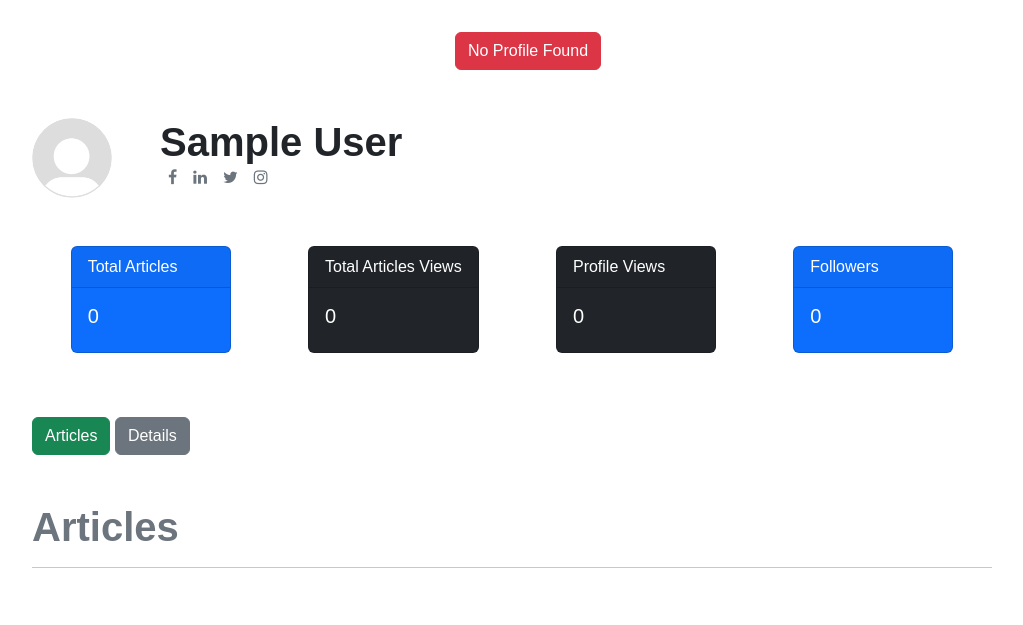
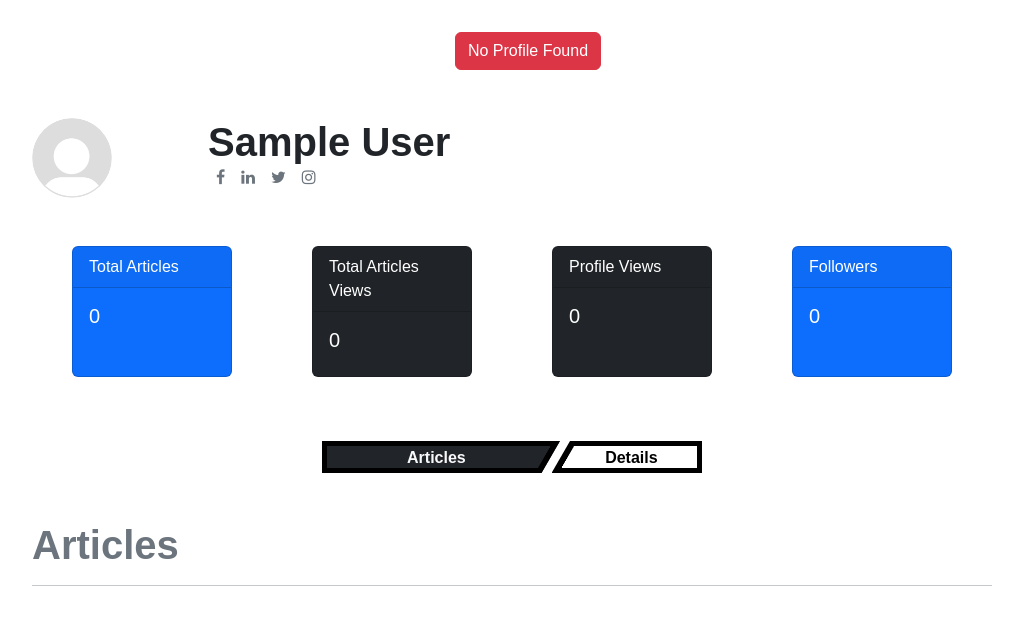
Before and after one commit to ayyaninam/thepepin-1st, a Django app: page /profile-view/1 in a window 1280 px wide. Shown: the part 102-727 px from the top of the page, without its empty margins (128-1151 px from the left). Run offline with Django 5.2, Linux system fonts and the light colour scheme; the visitor is signed in with stand-in values (Sample User, id 1); data comes from the database, SQL or seed files in the repository; data that the repository does not hold is empty.

Commit message:
Styling and Minor Changes

```diff
--- a/base/views.py
+++ b/base/views.py
@@ -62,7 +62,6 @@
 
 def forget_password_view(request):
     if request.method == "POST":
-        print(request.POST)
         form = ForgetPassswordForm(None, request.POST)
         if form.is_valid():
             form.save()
@@ -119,7 +118,6 @@
     try:
         user = User.objects.get(id=id)
         all_articles = Article.objects.filter(user=user).order_by('-published_date')
-        print(all_articles)
         if not user == request.user:
             user.profile_views = user.profile_views + 1
         user.save()
--- a/static/base/css/style.css
+++ b/static/base/css/style.css
@@ -401,6 +401,7 @@
     background-color: rgba(255, 255, 255, 0.70);
 }
 
+
 .first_profile_encloser .pp{
     width: 5rem;
     height: 5rem;
@@ -443,3 +444,83 @@
   box-shadow: none;
   outline: 0 none;
 }
+
+
+.article__encloser .pp{
+    width: 2rem;
+    height: 2rem;
+    border-radius: 100rem;
+}
+
+
+
+.dj__shifter__buttons {
+    justify-content: center;
+    align-items: center;
+    display: flex;
+    margin: 0 auto;
+    flex-wrap: wrap;
+    max-width: 100%;
+    width: 380px;
+    gap: 10px;
+    --b: 5px;   /* the border thickness */
+    --h: 2em; /* the height */
+  }
+
+  .dj__shifter__buttons button {
+    --_c: rgb(0, 0, 0);
+    flex: calc(1.25 + var(--_s,0));
+    min-width: 0;
+    font-size: 1rem;
+    font-weight: bold;
+    height: var(--h);
+    cursor: pointer;
+    color: var(--_c);
+    border: var(--b) solid var(--_c);
+    background:
+      conic-gradient(at calc(100% - 1.3*var(--b)) 0,var(--_c) 209deg, #0000 211deg)
+      border-box;
+    clip-path: polygon(0 0,100% 0,calc(100% - 0.577*var(--h)) 100%,0 100%);
+    padding: 0 calc(0.288*var(--h)) 0 0;
+    margin: 0 calc(-0.288*var(--h)) 0 0;
+    box-sizing: border-box;
+    transition: flex .4s;
+  }
+  .dj__shifter__buttons button + button {
+    --_c: rgb(0, 0, 0);
+    flex: calc(.75 + var(--_s,0));
+    background:
+      conic-gradient(from -90deg at calc(1.3*var(--b)) 100%,var(--_c) 119deg, #0000 121deg)
+      border-box;
+    clip-path: polygon(calc(0.577*var(--h)) 0,100% 0,100% 100%,0 100%);
+    margin: 0 0 0 calc(-0.288*var(--h));
+    padding: 0 0 0 calc(0.288*var(--h));
+  }
+  .dj__shifter__buttons button:focus-visible {
+    outline-offset: calc(-2*var(--b));
+    outline: calc(var(--b)/2) solid #000;
+    background: none;
+    clip-path: none;
+    margin: 0;
+    padding: 0;
+  }
+  .dj__shifter__buttons button:focus-visible + button {
+    background: none;
+    clip-path: none;
+    margin: 0;
+    padding: 0;
+  }
+  .dj__shifter__buttons button:has(+ button:focus-visible) {
+    background: none;
+    clip-path: none;
+    margin: 0;
+    padding: 0;
+  }
+  button:hover,
+  button:active:not(:focus-visible) {
+    --_s: .75;
+  }
+  button:active {
+    box-shadow: inset 0 0 0 100vmax var(--_c);
+    color: #fff;
+  }
--- a/templates/base/header.html
+++ b/templates/base/header.html
@@ -13,7 +13,7 @@
       <div class="collapse navbar-collapse" id="navbarSupportedContent">
         <ul class="navbar-nav me-auto mb-2 mb-lg-0">
             <li class="mx-2"><a class="btn active rounded-pill" href="{% url 'create_article_view' %}">Submit your Article</a></li>
-            {% if user.is_authenticated %}
+            {% if request.user.is_authenticated %}
             <li class="mx-2"><a class="btn active rounded-pill" href="{% url 'user_profile_edit_view' %}">Edit Profile</a></li>
             <li class="mx-2"><a class="btn active rounded-pill" href="{% url 'profile_view' request.user.id %}">Profile</a></li>
             {% endif %}
--- a/templates/base/profile_view.html
+++ b/templates/base/profile_view.html
@@ -11,15 +11,18 @@
   </ul>
   {% endif %}
 
-<div class="first_profile_encloser my-5">
-    <div class="profile__details d-flex">
+  <div class="first_profile_encloser my-5 ">
+    <div class="profile__details row">
+      <div class="col-12 col-sm-2">
+
       {% if user.profile_picture %}
       <img class="pp" src="{{user.profile_picture.url}}" alt="">
       {% else %}
       <img class="pp" src="{% static 'base/images/default_pp.png' %}" alt="">
+      {%endif%}
+    </div>
 
-    {%endif%}
-    <div class="name_det mx-5">
+      <div class="col-12 col-sm-10  px-4 name_det">
         {% if user.first_name or user.last_name %}
         <h1 class="fw-bold my-0">{{user.first_name}} {{user.last_name}}</h1>
         {% else %}
@@ -27,18 +30,19 @@
         {% endif%}
 
         <small class="my-0">{{user.user_title}}</small>
-        <div class="icon_pack_social d-flex">
+        <div class="icon_pack_social d-flex ">
           <a target="_blank" href="{{user.facebook_link}}"><i class="mx-2 text-secondary fa fa-facebook"></i></a>
           <a target="_blank" href="{{user.linkedin_link}}"><i class="mx-2 text-secondary fa fa-linkedin"></i></a>
           <a target="_blank" href="{{user.twitter_link}}"><i class="mx-2 text-secondary fa fa-twitter"></i></a>
           <a target="_blank" href="{{user.instagram_link}}"><i class="mx-2 text-secondary fa fa-instagram"></i></a>
         </div>
       </div>
+
     </div>
-<div class="profile__stats my-5 d-flex flex-row justify-content-around">
+    <div class="profile__stats my-5 d-flex flex-wrap flex-row justify-content-around">
 
 
-  <div class="card text-bg-primary mb-3" style="min-width: 10rem;">
+      <div class="card text-bg-primary mb-3 mx-2" style="min-width: 10rem; max-width:10rem;">
         <div class="card-header">Total Articles</div>
         <div class="card-body">
           <h5 class="card-title">{{user.total_publications}}</h5>
@@ -46,7 +50,7 @@
       </div>
 
 
-  <div class="card text-bg-dark mb-3" style="min-width: 10rem;">
+      <div class="card text-bg-dark mb-3 mx-2" style="min-width: 10rem; max-width:10rem;">
         <div class="card-header">Total Articles Views</div>
         <div class="card-body">
           <h5 class="card-title">{{user.publication_views}}</h5>
@@ -54,7 +58,7 @@
       </div>
 
 
-  <div class="card text-bg-dark mb-3" style="min-width: 10rem;">
+      <div class="card text-bg-dark mb-3 mx-2" style="min-width: 10rem; max-width:10rem;">
         <div class="card-header">Profile Views</div>
         <div class="card-body">
           <h5 class="card-title">{{user.profile_views}}</h5>
@@ -62,7 +66,7 @@
       </div>
 
 
-  <div class="card text-bg-primary mb-3" style="min-width: 10rem;">
+      <div class="card text-bg-primary mb-3 mx-2" style="min-width: 10rem; max-width:10rem;">
         <div class="card-header">Followers</div>
         <div class="card-body">
           <h5 class="card-title">{{user.followers.all | length}}</h5>
@@ -73,9 +77,9 @@
 
   </div>
 
-<div class="button__collection">
-  <button class="btn btn-success " id="article__btn">Articles</button>
-  <button class="btn btn-secondary " id="detail__btn">Details</button>
+  <div class="button__collection dj__shifter__buttons">
+    <button class="bg-dark text-light" id="article__btn">Articles</button>
+    <button class=" " id="detail__btn">Details</button>
   </div>
 
   <div id="all_articles" class="all_articles my-5">
@@ -105,7 +109,7 @@
     <div class="user__bio">
       <h1 class="fw-bold text-secondary my-0">User Bio</h1>
       <hr class="w-75 mt-0 mb-4">
-    <p >{{user.user_bio}}</p>
+      <p>{{user.user_bio}}</p>
     </div>
     <div class="user__spec my-5">
       <h1 class="fw-bold text-secondary my-0">Specialties</h1>
@@ -197,20 +201,24 @@
       all_articles.classList.remove('d-none')
       other__details.classList.add('d-none')
 
-      article__btn.classList.add('btn-success')
-      article__btn.classList.remove('btn-secondary')
-      detail__btn.classList.remove('btn-success')
-      detail__btn.classList.add('btn-secondary')
+      article__btn.classList.add('bg-dark')
+      detail__btn.classList.remove('bg-dark')
+      article__btn.classList.add('text-light')
+      detail__btn.classList.remove('text-light')
+      // detail__btn.classList.remove('btn-success')
+      // detail__btn.classList.add('btn-secondary')
     });
     detail__btn.addEventListener('click', function () {
       console.log("first")
       all_articles.classList.add('d-none')
       other__details.classList.remove('d-none')
 
-      detail__btn.classList.add('btn-success')
-      detail__btn.classList.remove('btn-secondary')
-      article__btn.classList.remove('btn-success')
-      article__btn.classList.add('btn-secondary')
+      detail__btn.classList.add('bg-dark')
+      article__btn.classList.remove('bg-dark')
+      detail__btn.classList.add('text-light')
+      article__btn.classList.remove('text-light')
+      // article__btn.classList.remove('btn-success')
+      // article__btn.classList.add('btn-secondary')
     });
 
   });
--- a/templates/base/user_profile_edit.html
+++ b/templates/base/user_profile_edit.html
@@ -52,7 +52,7 @@
 
 
     <div class="form-floating mb-3">
-        <input value="{{request.user.user_title}}" type="text" id="user_title" name="user_title" class="form-control"
+        <input maxlength="250" value="{{request.user.user_title}}" type="text" id="user_title" name="user_title" class="form-control"
             placeholder="Title">
         <label for="user_title">Title</label>
     </div>
```
Also changed, not shown: templates/base/article.html (+17 -1 lines), media/profile_pictures/ayyan_profile_picture_upwork_gujrwala_united_states_full_stack_web_deve_INFBZpX.gif (added). Lines whose indentation alone changed are shown as unchanged.
